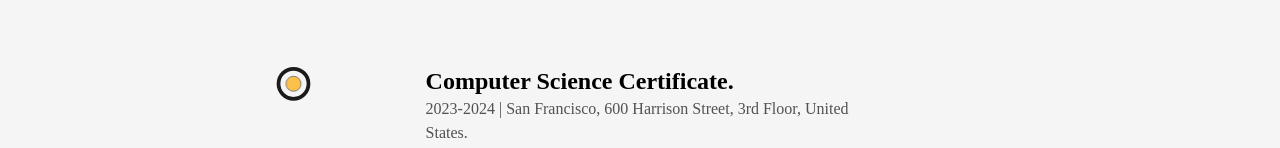
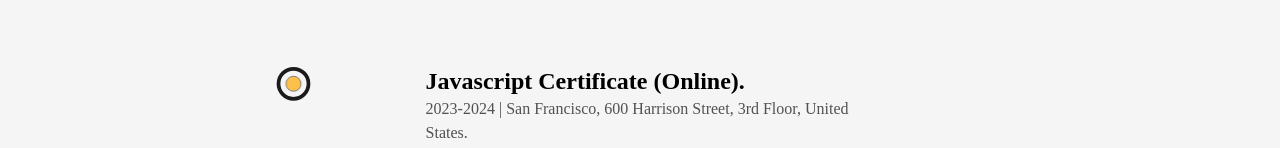
Before and after one commit to Ubaton/portfolio_v2, a Next.js app: page /about in a window 1280 px wide. Shown: the part 4482-4630 px from the top of the page. Built offline with nearby package versions, Linux system fonts and the light colour scheme.

Commit message:
v0.1.17 Updates

```diff
--- a/src/components/Education/Education.js
+++ b/src/components/Education/Education.js
@@ -61,7 +61,7 @@ const Education = () => {
             info={`Relevant courses included Engineering Sciences and Mathantics, Engineering Draft and Design, and Mechanotechnics.`}
           />
           <Details
-            type={"Computer Science Certificate."}
+            type={"Javascript Certificate (Online)."}
             time={"2023-2024"}
             place={
               "San Francisco, 600 Harrison Street, 3rd Floor, United States."
--- a/src/components/Footer/Footer.js
+++ b/src/components/Footer/Footer.js
@@ -24,7 +24,7 @@ const Footer = () => {
             className="underline underline-offset-2"
           >
             <motion.div whileHover={{ y: -2 }} whileTap={{ scale: 0.9 }}>
-              <GithubIcon className={"w-[2rem] h-[2rem]"} />
+              <GithubIcon className={"w-[2.1rem] h-[2.1rem]"} />
             </motion.div>
           </Link>
         </Layout>
```
